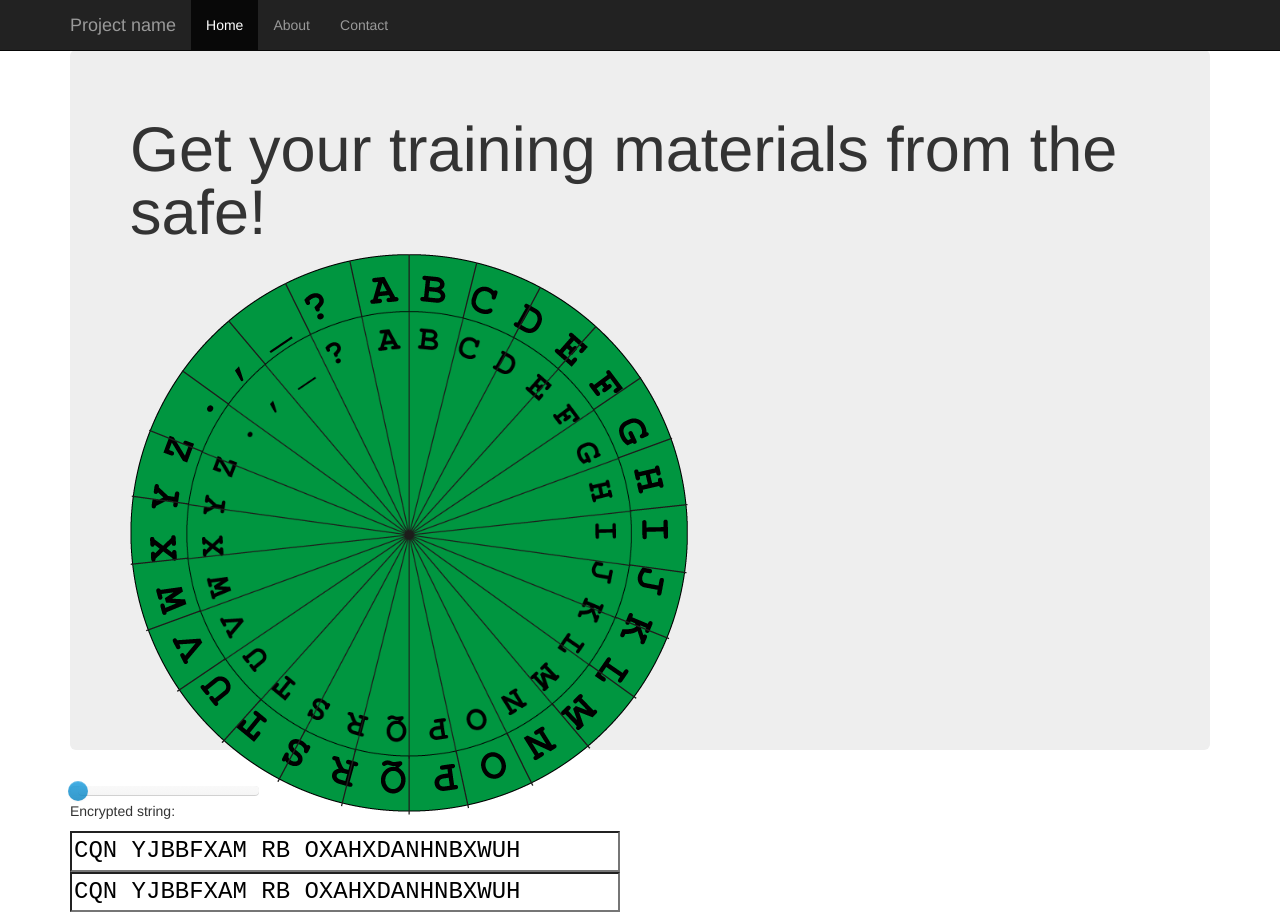
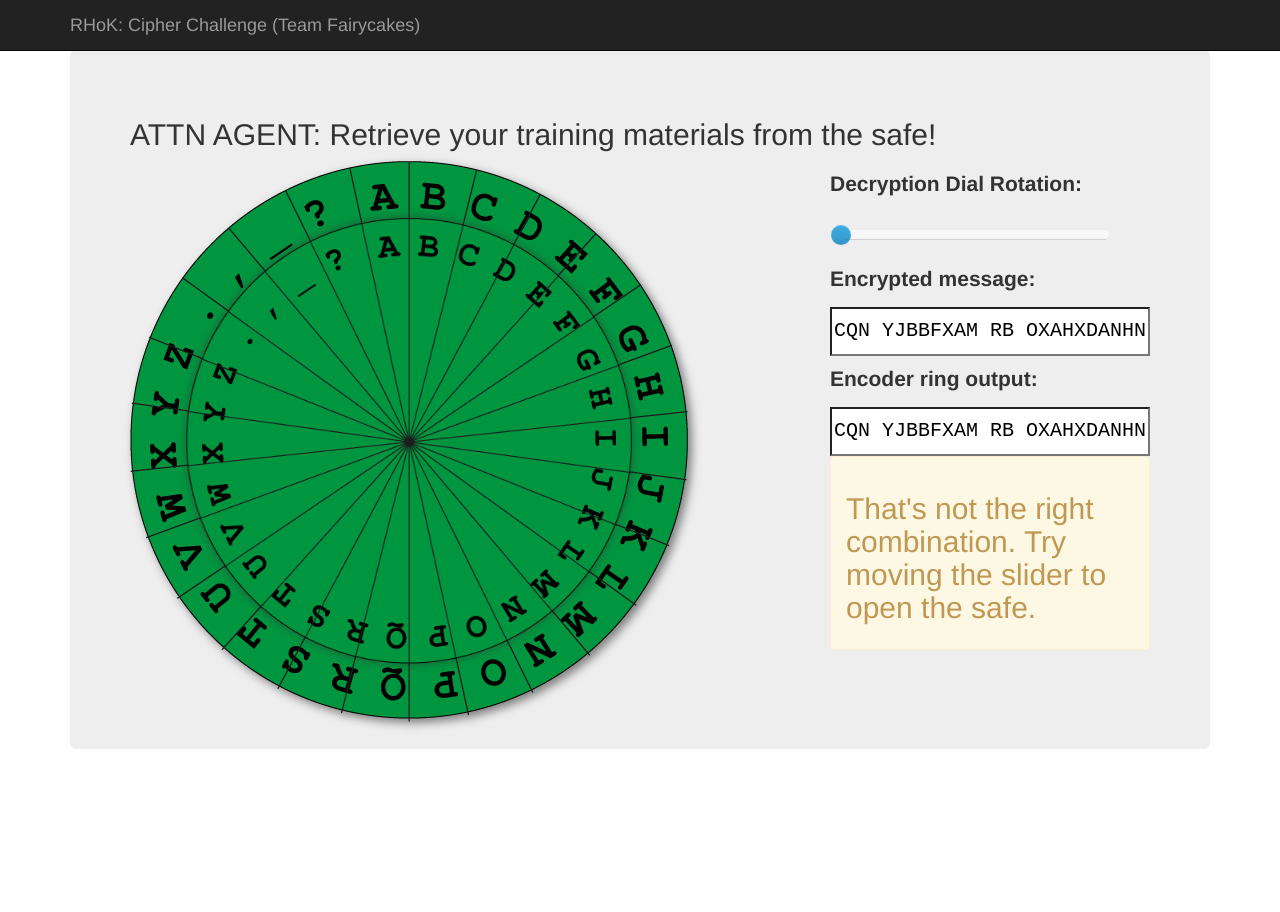
Before and after one commit to pdm126/RHoK-Cipher, a plain HTML site: page RHoK-cipher/index.html in a window 1280 px wide. After the commit the page ends 800 px from the top, so only its background shows below. Drawn offline with Linux system fonts and the light colour scheme.

Commit message:
Prettified encoder wheel & improved interface.

```diff
--- a/RHoK-cipher/assets/css/encoder.css
+++ b/RHoK-cipher/assets/css/encoder.css
@@ -1,3 +1,11 @@
+div#encoder-container{
+
+}
+
+div#encoder{
+	height:540px;
+}
+
 div#encoder-outer{
 	background-image:url('../img/Encoder-wheel.png');
 	width: 558px;
@@ -5,6 +13,9 @@ div#encoder-outer{
 	z-index: 0;
 	position: absolute;
 	/*-webkit-transform:rotate(50deg);*/
+	-webkit-filter: drop-shadow(4px 4px 5px rgba(50, 50, 50, 0.6));
+	-filter: drop-shadow(4px 4px 5px rgba(50, 50, 50, 0.6));
+
 }
 
 div#encoder-inner{
@@ -16,18 +27,31 @@ div#encoder-inner{
 	position: relative;
 	left:56px;
 	top:56.5px;
+	-webkit-transition: all 0.25s ease-in-out;
+	transition: all 0.25s ease-in-out;
 	/*-webkit-transform:rotate(40deg);*/
+	-webkit-filter: drop-shadow(0px 0px 5px rgba(50, 50, 50, 0.6));
+	-filter: drop-shadow(0px 0px 5px rgba(50, 50, 50, 0.6));
+/*box-shadow: 4px 4px 5px 3px rgba(50, 50, 50, 0.6);*/
 
+}
+
+div#encoder-controls{
+	left: 558px;
 }
 
 
 input.cryptbox {
-	width:550px;
-	font-size: 24px;
+	width:100%;
+	font-size: 20px;
 	font-family: "Courier New", Courier, monospace;
 }
 
 
-h2#successMsg {
+div#successMsg {
 	display: none;
 }
+
+div#incorrectMsg {
+	display: block;
+}
--- a/RHoK-cipher/index.html
+++ b/RHoK-cipher/index.html
@@ -35,14 +35,9 @@
             <span class="icon-bar"></span>
             <span class="icon-bar"></span>
           </button>
-          <a class="navbar-brand" href="#">Project name</a>
+          <a class="navbar-brand" href="#">RHoK: Cipher Challenge (Team Fairycakes)</a>
         </div>
         <div class="collapse navbar-collapse">
-          <ul class="nav navbar-nav">
-            <li class="active"><a href="#">Home</a></li>
-            <li><a href="#about">About</a></li>
-            <li><a href="#contact">Contact</a></li>
-          </ul>
         </div><!--/.nav-collapse -->
       </div>
     </div>
@@ -55,28 +50,55 @@
       </div> -->
 
 	  <div id="encoder-container" class="jumbotron">
-		  <h1 id="">Get your training materials from the safe!</h1>
+      <h2 id="">ATTN AGENT: Retrieve your training materials from the safe!</h2>
 
-		  <div id="encoder-outer">
+      <div class="row">
+        <div class="col-md-8" id="encoder">
+          <div id="encoder-outer">
 
-		  </div>
-      <div id="encoder-inner">
+          </div>
+          <div id="encoder-inner">
 
+          </div>
         </div>
+
+        <div class="col-md-4">
+          <div id="encoder-controls">
+
+            <label for="slider">Decryption Dial Rotation:</label>
+            <input id="slider" type="text" class="span2" value="" data-slider-min="0" data-slider-max="25" data-slider-step="1" data-slider-value="1" data-slider-orientation="horizontal" data-slider-selection="after" data-slider-tooltip="hide">
+
+            <label for="messageIn">Encrypted message:</label>
+            <input class="cryptbox" id="messageIn" type="text" readonly="true" value="CQN YJBBFXAM RB OXAHXDANHNBXWUH" size="50"></input>
+
+            <label for="messageOut">Encoder ring output:</label>
+            <input class="cryptbox" id="messageOut" type="text" readonly="true" value="CQN YJBBFXAM RB OXAHXDANHNBXWUH" size="50"></input>
+
+            <div class="alert alert-success" id="successMsg">
+              <h2 id="successMsg">
+                Correct! Well done!
+              </h2>
+            </div>
+            <div class="alert alert-warning" id="incorrectMsg">
+              <h2 id="successMsg">
+                That's not the right combination. Try moving the slider to open the safe.
+              </h2>
+            </div>
+
+          </div>
+        </div>
+
+      </div>
+
+
+
+
+
+
 
 	  </div>
 
-    <input id="slider" type="text" class="span2" value="" data-slider-min="0" data-slider-max="25" data-slider-step="1" data-slider-value="1" data-slider-orientation="horizontal" data-slider-selection="after" data-slider-tooltip="hide">
 
-    <h2 id="successMsg">
-      Correct! Well done!
-    </h2>
-
-    <p>Encrypted string:</p>
-    <input class="cryptbox" id="messageIn" type="text" readonly="true" value="CQN YJBBFXAM RB OXAHXDANHNBXWUH" size="50"></input>
-
-    <br />
-    <input class="cryptbox" id="messageOut" type="text" readonly="true" value="CQN YJBBFXAM RB OXAHXDANHNBXWUH" size="50"></input>
 
 
 
@@ -114,9 +136,12 @@
       {
         // alert("Well done!");
 
-       $('#successMsg').css({'display':'block'})
+       $('#incorrectMsg').hide();
+       $('#successMsg').show(250);
+
       } else {
-        $('#successMsg').css({'display':'none'})
+        $('#successMsg').hide();
+        $('#incorrectMsg').show(250);
       }
 
       $('#messageOut').val(messageTest);
```
